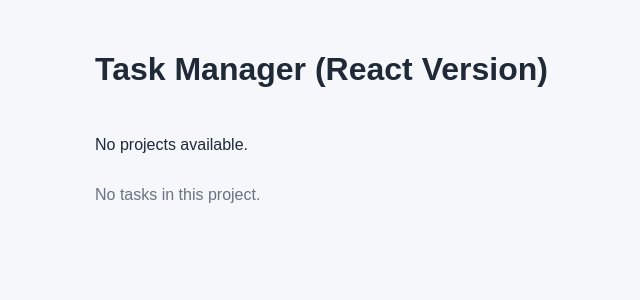
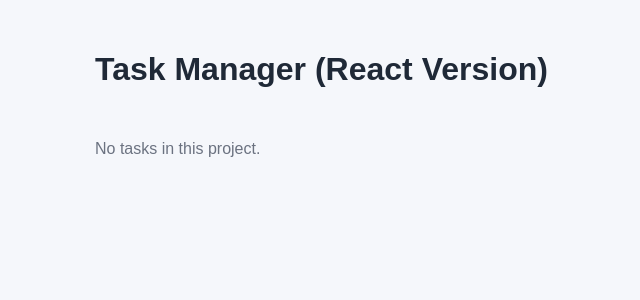
Before and after one commit to Rathunuu/task-manager, a React (Vite) app in the folder task-manager-react/: page / in a window 1280 px wide. Shown: the top 300 px of the page, without its empty margins (175-815 px from the left). Built offline with nearby package versions, Linux system fonts and the light colour scheme.

Commit message:
Refactor ProjectSwitcher for improved functionality
Refactor ProjectSwitcher component to use onSelectProject and improve styling.

```diff
--- a/task-manager-react/src/ProjectSwitcher.jsx
+++ b/task-manager-react/src/ProjectSwitcher.jsx
@@ -1,28 +1,18 @@
-function ProjectSwitcher({
-    projects,
-    activeProjectId,
-    onProjectChange
-}) {
+function ProjectSwitcher({ projects, activeProjectId, onSelectProject }) {
   return (
-        <div className="project-switcher">
-            {projects.length === 0 ? (
-                <p>No projects available.</p>
-            ) : (
-                projects.map((project) => (
+    <div style={{ display: "flex", gap: "10px", marginBottom: "20px" }}>
+      {projects.map((project) => (
         <button
           key={project.id}
-                        type="button"
-                        className={
-                            project.id === activeProjectId
-                                ? "project-button active"
-                                : "project-button"
-                        }
-                        onClick={() => onProjectChange(project.id)}
+          onClick={() => onSelectProject(project.id)}
+          style={{
+            fontWeight: project.id === activeProjectId ? "bold" : "normal",
+            padding: "8px 16px",
+          }}
         >
           {project.name}
         </button>
-                ))
-            )}
+      ))}
     </div>
   );
 }
```
Lines whose indentation alone changed are shown as unchanged.
